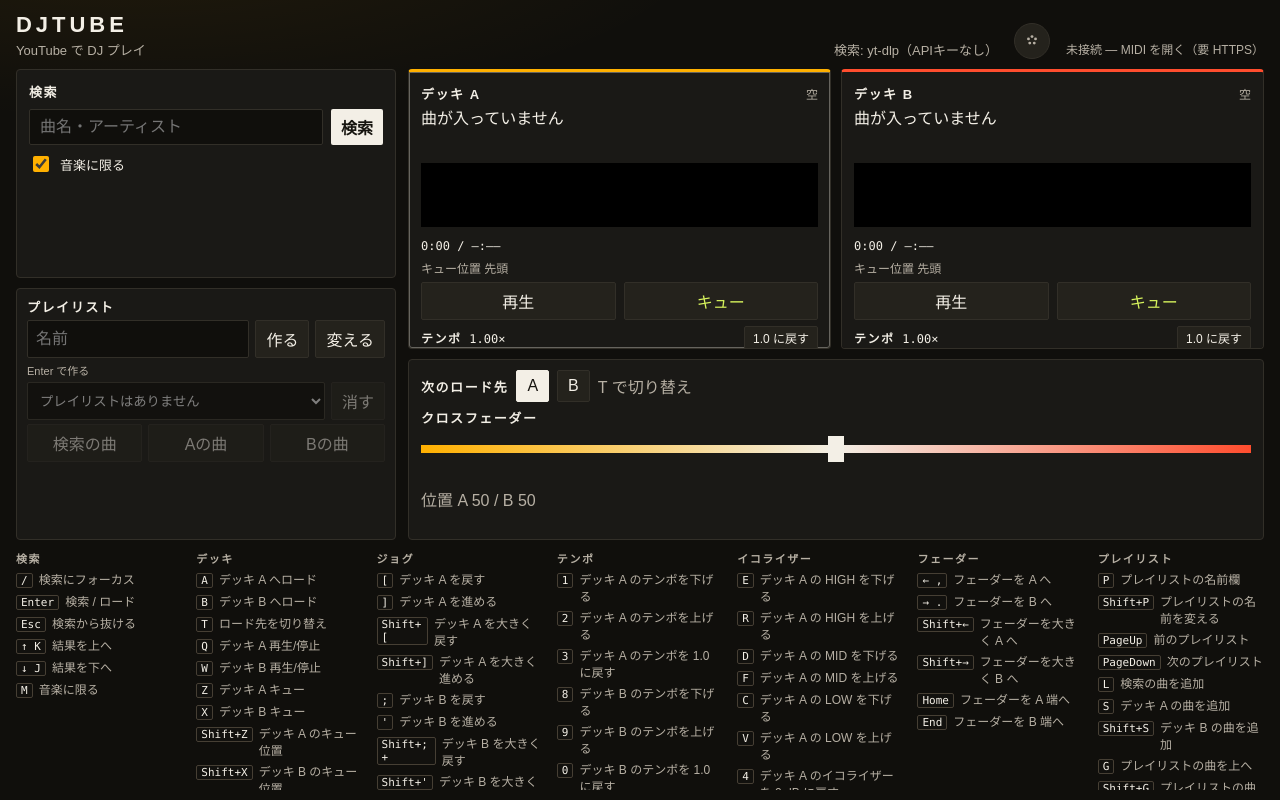
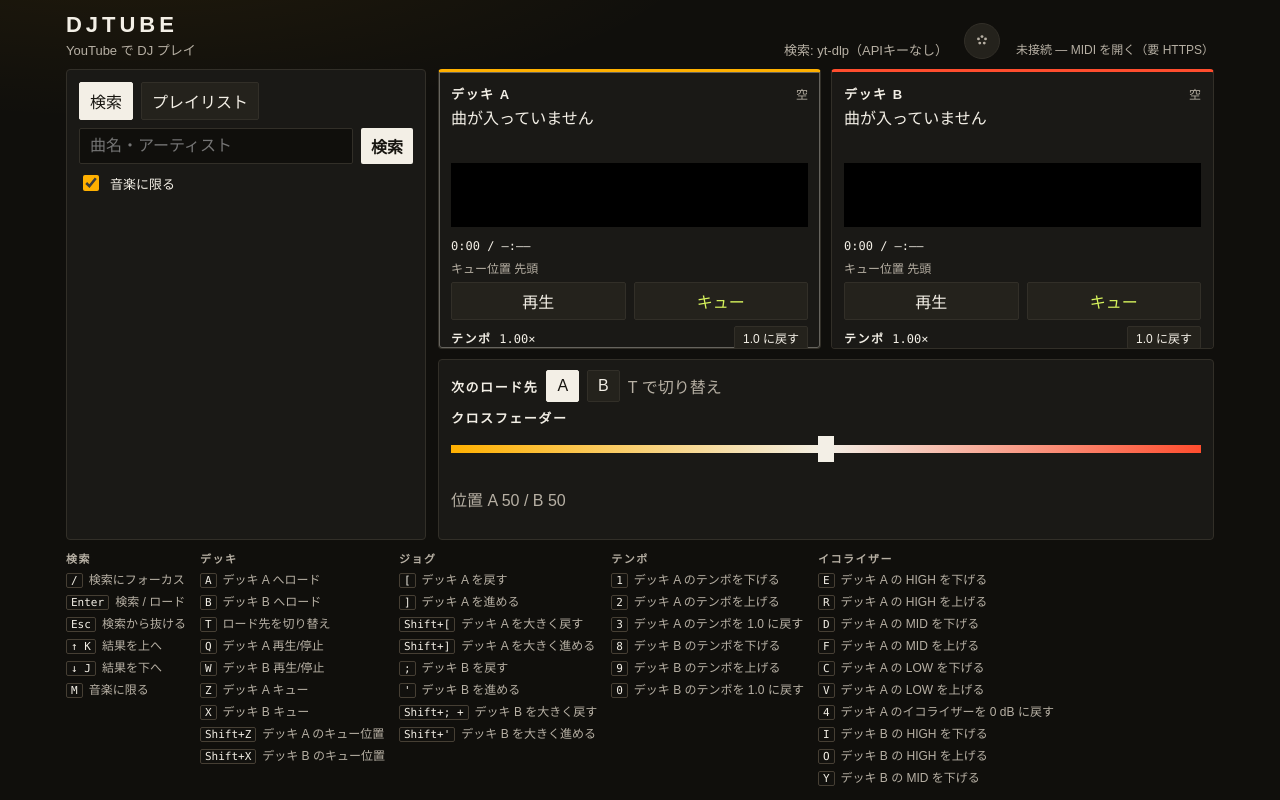
Before and after one commit to cympfh/djtube, a FastAPI app: page / in a window 1280 px wide. Run offline with FastAPI, Linux system fonts and the light colour scheme; data that the repository does not hold is empty.

Commit message:
検索とプレイリストをタブで切り替える
* 検索とプレイリストをタブで切り替える

左の列はプレイリストを足す前の幅と余白に戻し、プレイリストは同じ枠のタブに置く。検索結果から作ってあるプレイリストへ足し、曲の削除だけを画面の操作にする。

Co-authored-by: /c/ympfh <cympfh@users.noreply.github.com>

* プレイリストの操作をパネルの内側に置く

名前欄、変える、削除が枠の端に寄らないよう、検索とデッキと同じ 12px の内側余白をプレイリストのタブに足す。

Co-authored-by: /c/ympfh <cympfh@users.noreply.github.com>

* プレイリストの左右を検索欄に揃える

外側のパネル余白だけで足りるので、プレイリストのタブに足していた内側の余白を外す。

Co-authored-by: /c/ympfh <cympfh@users.noreply.github.com>

---------

Co-authored-by: Cursor Agent <cursoragent@cursor.com>
Co-authored-by: /c/ympfh <cympfh@users.noreply.github.com>

```diff
--- a/djtube/static/app.css
+++ b/djtube/static/app.css
@@ -52,7 +52,7 @@ button:hover { border-color: #5c564b; }
 
 .app {
   height: 100dvh;
-  max-width: 1280px;
+  max-width: 1180px;
   margin: 0 auto;
   padding: 12px 16px 10px;
   display: grid;
@@ -115,16 +115,14 @@ button:hover { border-color: #5c564b; }
 .stage {
   min-height: 0;
   display: grid;
-  grid-template-columns: minmax(280px, 380px) minmax(0, 1fr);
+  grid-template-columns: minmax(280px, 360px) minmax(0, 1fr);
   gap: 12px;
 }
 
 .library {
   min-height: 0;
-  overflow: auto;
   display: flex;
   flex-direction: column;
-  gap: 10px;
 }
 
 .panel, .deck, .fader-panel {
@@ -133,21 +131,34 @@ button:hover { border-color: #5c564b; }
   border-radius: 4px;
 }
 
-.search-panel, .playlist-panel {
+.search-panel {
   min-height: 0;
+  flex: 1;
   display: flex;
   flex-direction: column;
   padding: 12px;
   gap: 8px;
 }
 
-.search-panel { flex: 0.9 1 0; }
-.playlist-panel { flex: 1.15 1 0; gap: 4px; padding: 8px 10px; }
+.library-tabs { display: flex; gap: 8px; }
 
-.playlist-panel #playlist-name,
-.playlist-panel #playlist-select { padding: 4px 8px; }
+.library-tabs button[aria-selected="true"] {
+  background: var(--text);
+  color: #16140f;
+  border-color: var(--text);
+}
 
-#playlist-name-note { font-size: 11px; }
+.library-page {
+  min-height: 0;
+  flex: 1;
+  display: flex;
+  flex-direction: column;
+  gap: 8px;
+}
+
+.library-page[hidden] { display: none; }
+
+#playlist-rename { align-self: flex-start; }
 
 .panel-head h1, .deck-head h2, .fader-label, .target-label {
   margin: 0;
@@ -158,7 +169,7 @@ button:hover { border-color: #5c564b; }
 
 .search-row { display: flex; gap: 8px; }
 
-#search-input, #playlist-name, #playlist-select {
+#search-input, #playlist-name, #playlist-select, .playlist-add-select {
   flex: 1;
   min-width: 0;
   background: #100f0c;
@@ -167,15 +178,9 @@ button:hover { border-color: #5c564b; }
   padding: 8px 10px;
 }
 
-.playlist-name-row, .playlist-pick-row, .playlist-add-row {
-  display: flex;
-  gap: 6px;
-  flex-wrap: wrap;
-}
+#playlist-select, .playlist-add-select { flex: none; width: 100%; }
 
-.playlist-add-row button { flex: 1; }
-
-#playlist-name-note { margin: 0; }
+.playlist-add-select { grid-column: 1 / -1; }
 
 button:disabled { opacity: 0.45; cursor: default; }
 
@@ -198,7 +203,7 @@ button:disabled { opacity: 0.45; cursor: default; }
 
 .status:empty { display: none; }
 
-.results, .playlist-tracks {
+.results {
   position: relative;
   list-style: none;
   margin: 0;
@@ -213,25 +218,9 @@ button:disabled { opacity: 0.45; cursor: default; }
   scrollbar-color: #8a8174 #14130f;
 }
 
-.results::-webkit-scrollbar, .playlist-tracks::-webkit-scrollbar { width: 10px; }
-.results::-webkit-scrollbar-track, .playlist-tracks::-webkit-scrollbar-track { background: #14130f; }
-.results::-webkit-scrollbar-thumb, .playlist-tracks::-webkit-scrollbar-thumb { background: #8a8174; border: 2px solid #14130f; }
-
-.playlist-tracks li {
-  display: grid;
-  grid-template-columns: 52px minmax(0, 1fr);
-  gap: 8px;
-  align-items: center;
-  padding: 4px;
-  border: 1px solid transparent;
-  background: #14130f;
-}
-
-.playlist-tracks li.is-selected { border-color: var(--a); }
-
-.playlist-track-actions { display: flex; flex-wrap: wrap; gap: 4px; margin-top: 2px; }
-
-.playlist-track-actions button { padding: 3px 7px; font-size: 12px; }
+.results::-webkit-scrollbar { width: 10px; }
+.results::-webkit-scrollbar-track { background: #14130f; }
+.results::-webkit-scrollbar-thumb { background: #8a8174; border: 2px solid #14130f; }
 
 .results li {
   display: grid;
@@ -274,7 +263,6 @@ button:disabled { opacity: 0.45; cursor: default; }
 
 .mixer {
   min-height: 0;
-  overflow: auto;
   display: grid;
   grid-template-rows: minmax(0, 1fr) auto;
   gap: 10px;
@@ -282,7 +270,6 @@ button:disabled { opacity: 0.45; cursor: default; }
 
 .deck-row {
   min-height: 0;
-  overflow: auto;
   display: grid;
   grid-template-columns: 1fr 1fr;
   gap: 10px;
@@ -497,14 +484,19 @@ input[type="range"]::-moz-range-thumb {
   overflow: auto;
   display: grid;
   gap: 6px;
-  align-content: start;
 }
 
 .legend {
-  display: grid;
-  grid-template-columns: repeat(auto-fit, minmax(132px, 1fr));
+  display: flex;
+  flex-wrap: wrap;
   gap: 8px 14px;
 }
+
+.legend > section { max-width: 100%; }
+
+.legend ul { list-style: none; margin: 0; padding: 0; display: flex; flex-direction: column; align-items: flex-start; gap: 4px; }
+
+.legend li { font-size: 12px; color: var(--muted); display: flex; gap: 6px; align-items: baseline; white-space: nowrap; }
 
 .legend h2 {
   margin: 0 0 4px;
@@ -513,9 +505,6 @@ input[type="range"]::-moz-range-thumb {
   color: var(--muted);
 }
 
-.legend ul { list-style: none; margin: 0; padding: 0; display: flex; flex-wrap: wrap; gap: 4px 10px; }
-
-.legend li { font-size: 12px; color: var(--muted); display: flex; gap: 6px; align-items: baseline; min-width: 0; }
 
 kbd {
   font-family: ui-monospace, "SFMono-Regular", Menlo, Consolas, monospace;
@@ -525,7 +514,6 @@ kbd {
   background: #12110e;
   padding: 0 4px;
   border-radius: 2px;
-  white-space: normal;
 }
 
 .deck.is-error .deck-status, .status.is-error { color: var(--danger); }
@@ -536,11 +524,12 @@ kbd {
 
 @media (max-width: 980px) {
   .app { height: auto; min-height: 100dvh; grid-template-rows: auto auto auto; }
-  .stage, .deck-row, .legend, .top, .library { display: flex; flex-direction: column; }
-  .library, .mixer, .deck-row { overflow: visible; }
-  .search-panel, .playlist-panel { flex: none; }
+  .legend-wrap { overflow: visible; }
+  .stage, .deck-row, .legend, .top { display: flex; flex-direction: column; }
   .health { margin-left: 0; }
-  .results, .playlist-tracks { max-height: 280px; flex: none; }
+  .results { max-height: 280px; }
+  .legend li { white-space: normal; flex-wrap: wrap; }
+  .legend li span, .legend kbd { white-space: nowrap; }
   .player-frame {
     flex: none;
     width: 100%;
--- a/djtube/static/app.js
+++ b/djtube/static/app.js
@@ -77,7 +77,10 @@ const actions = createActions({
   scheduleRender,
   queryValue: () => searchInput.value,
   isSearchFocused: () => document.activeElement === searchInput,
-  focusSearchElement: () => searchInput.focus(),
+  focusSearchElement: () => {
+    showLibrary("search");
+    searchInput.focus();
+  },
   blurSearchElement: () => searchInput.blur(),
   fetchSearch,
   fetchPlaylists: () => fetchJson("/api/playlists"),
@@ -95,6 +98,7 @@ const actions = createActions({
     playlistName.value = value;
   },
   focusPlaylistNameElement: () => {
+    showLibrary("playlist");
     playlistName.focus();
     playlistName.select();
   },
@@ -140,8 +144,26 @@ function renderLegend() {
   }
 }
 
+let resultPicker = null;
+let resultAddMessage = "";
+
+function resultsSignature() {
+  return JSON.stringify({
+    results: state.results,
+    selected: state.selected,
+    playlists: state.playlists.map((item) => `${item.id}\t${item.name}`),
+    picker: resultPicker,
+    note: resultAddMessage,
+  });
+}
+
+let renderedResults = "";
+
 function renderResults() {
   const list = document.getElementById("results");
+  const signature = resultsSignature();
+  if (signature === renderedResults) return;
+  renderedResults = signature;
   list.replaceChildren();
   state.results.forEach((track, index) => {
     const li = document.createElement("li");
@@ -186,12 +208,60 @@ function renderResults() {
       });
       buttons.append(button);
     }
+    const add = document.createElement("button");
+    add.type = "button";
+    add.textContent = "プレイリスト追加";
+    add.addEventListener("click", (event) => {
+      event.stopPropagation();
+      state.selected = index;
+      if (!state.playlists.length) {
+        resultPicker = null;
+        resultAddMessage = "プレイリストがありません";
+        renderAddNote();
+        renderResults();
+        return;
+      }
+      resultAddMessage = "";
+      resultPicker = index;
+      renderAddNote();
+      renderResults();
+      list.querySelector(".playlist-add-select")?.focus();
+    });
+    buttons.append(add);
 
     li.addEventListener("click", () => {
       state.selected = index;
       renderResults();
     });
     li.append(text, buttons);
+    if (resultPicker === index) {
+      const select = document.createElement("select");
+      select.className = "playlist-add-select";
+      select.setAttribute("aria-label", "追加するプレイリスト");
+      const blank = document.createElement("option");
+      blank.value = "";
+      blank.textContent = "プレイリストを選ぶ";
+      select.append(blank);
+      for (const playlist of state.playlists) {
+        const option = document.createElement("option");
+        option.value = playlist.id;
+        option.textContent = playlist.name;
+        select.append(option);
+      }
+      select.addEventListener("click", (event) => event.stopPropagation());
+      select.addEventListener("change", () => {
+        const playlistId = select.value;
+        if (!playlistId) return;
+        resultPicker = null;
+        const pending = actions.addTrackToPlaylist(playlistId, track);
+        Promise.resolve(pending).then(() => {
+          if (state.playlistError) resultAddMessage = state.playlistError;
+          renderAddNote();
+          renderResults();
+        });
+      });
+      li.append(select);
+    }
     list.append(li);
   });
   const selected = list.children[state.selected];
@@ -350,10 +420,6 @@ function renderPlaylists() {
   const busy = state.playlistBusy;
   document.getElementById("playlist-create").disabled = busy;
   document.getElementById("playlist-rename").disabled = busy;
-  document.getElementById("playlist-delete").disabled = busy || !state.playlistId;
-  document.getElementById("playlist-add-search").disabled = busy || !state.playlistId;
-  document.getElementById("playlist-add-a").disabled = busy || !state.playlistId;
-  document.getElementById("playlist-add-b").disabled = busy || !state.playlistId;
 
   const playlist = state.playlists.find((item) => item.id === state.playlistId) || null;
   const tracks = playlist?.tracks || [];
@@ -387,33 +453,24 @@ function renderPlaylists() {
     meta.className = "result-meta";
     const bits = [track.channel, track.duration ? formatTime(track.duration) : ""].filter(Boolean);
     meta.textContent = bits.join(" · ");
+    text.append(title, meta);
+    const remove = document.createElement("button");
+    remove.type = "button";
+    remove.textContent = "削除";
+    remove.disabled = busy;
+    remove.addEventListener("click", (event) => {
+      event.stopPropagation();
+      state.playlistIndex = index;
+      actions.removePlaylistTrack();
+    });
     const buttons = document.createElement("div");
-    buttons.className = "playlist-track-actions";
-    const actionsForTrack = [
-      ["Aへ", () => actions.loadPlaylistTrack("A")],
-      ["Bへ", () => actions.loadPlaylistTrack("B")],
-      ["上", () => actions.movePlaylistTrack(-1)],
-      ["下", () => actions.movePlaylistTrack(1)],
-      ["外す", () => actions.removePlaylistTrack()],
-    ];
-    for (const [label, run] of actionsForTrack) {
-      const button = document.createElement("button");
-      button.type = "button";
-      button.textContent = label;
-      button.disabled = busy;
-      button.addEventListener("click", (event) => {
-        event.stopPropagation();
-        state.playlistIndex = index;
-        run();
-      });
-      buttons.append(button);
-    }
-    text.append(title, meta, buttons);
+    buttons.className = "result-actions";
+    buttons.append(remove);
     li.addEventListener("click", () => {
       state.playlistIndex = index;
       renderPlaylists();
     });
-    li.append(text);
+    li.append(text, buttons);
     list.append(li);
   });
   const selected = list.children[state.playlistIndex];
@@ -428,8 +485,25 @@ function renderPlaylists() {
   }
 }
 
+function renderAddNote() {
+  const note = document.getElementById("playlist-add-note");
+  note.textContent = resultAddMessage;
+  note.classList.toggle("is-error", !!resultAddMessage);
+}
+
+function showLibrary(name) {
+  const search = name !== "playlist";
+  document.getElementById("search-panel").hidden = !search;
+  document.getElementById("playlist-panel").hidden = search;
+  document.getElementById("tab-search").setAttribute("aria-selected", search ? "true" : "false");
+  document.getElementById("tab-playlist").setAttribute("aria-selected", search ? "false" : "true");
+  if (search && document.activeElement === playlistName) playlistName.blur();
+  if (!search && document.activeElement === searchInput) searchInput.blur();
+}
+
 function render() {
   renderSearchStatus();
+  renderAddNote();
   renderResults();
   renderPlaylists();
   renderDeck("A");
@@ -444,12 +518,10 @@ function render() {
 renderLegend();
 
 document.getElementById("search-button").addEventListener("click", () => actions.submitSearch());
+document.getElementById("tab-search").addEventListener("click", () => showLibrary("search"));
+document.getElementById("tab-playlist").addEventListener("click", () => showLibrary("playlist"));
 document.getElementById("playlist-create").addEventListener("click", () => actions.createPlaylist());
 document.getElementById("playlist-rename").addEventListener("click", () => actions.renamePlaylist());
-document.getElementById("playlist-delete").addEventListener("click", () => actions.deletePlaylist());
-document.getElementById("playlist-add-search").addEventListener("click", () => actions.addSearchHit());
-document.getElementById("playlist-add-a").addEventListener("click", () => actions.addDeckTrack("A"));
-document.getElementById("playlist-add-b").addEventListener("click", () => actions.addDeckTrack("B"));
 document.getElementById("playlist-select").addEventListener("change", (event) => {
   actions.selectPlaylist(event.target.value);
 });
--- a/djtube/static/playlists.js
+++ b/djtube/static/playlists.js
@@ -210,8 +210,10 @@ export function createPlaylistActions({ deps, state, scheduleRender, loadTrack }
     scheduleRender();
   }
 
-  function addTrack(track) {
-    const playlist = currentPlaylist();
+  function addTrack(track, playlistId) {
+    const playlist = playlistId
+      ? state.playlists.find((item) => item.id === playlistId) || null
+      : currentPlaylist();
     if (!playlist) {
       fail("プレイリストを作ってください");
       return;
@@ -233,6 +235,10 @@ export function createPlaylistActions({ deps, state, scheduleRender, loadTrack }
 
   function addSearchHit() {
     return addTrack(state.results[state.selected]);
+  }
+
+  function addTrackToPlaylist(playlistId, track) {
+    return addTrack(track, playlistId);
   }
 
   function deckTrack(deck) {
@@ -305,6 +311,7 @@ export function createPlaylistActions({ deps, state, scheduleRender, loadTrack }
     cyclePlaylist,
     movePlaylistSelection,
     addSearchHit,
+    addTrackToPlaylist,
     addDeckTrack,
     removePlaylistTrack,
     movePlaylistTrack,
--- a/djtube/templates/index.html
+++ b/djtube/templates/index.html
@@ -31,10 +31,12 @@
 
       <main class="stage">
         <div class="library">
-        <section class="panel search-panel" aria-label="検索">
-          <div class="panel-head">
-            <h1>検索</h1>
+        <section class="panel search-panel" aria-label="検索とプレイリスト">
+          <div class="panel-head library-tabs" role="tablist" aria-label="検索とプレイリスト">
+            <button type="button" id="tab-search" role="tab" aria-selected="true" aria-controls="search-panel">検索</button>
+            <button type="button" id="tab-playlist" role="tab" aria-selected="false" aria-controls="playlist-panel">プレイリスト</button>
           </div>
+          <div id="search-panel" class="library-page" role="tabpanel" aria-labelledby="tab-search">
             <div class="search-row">
               <label class="sr-only" for="search-input">曲名やアーティスト</label>
               <input id="search-input" type="search" placeholder="曲名・アーティスト" autocomplete="off" spellcheck="false" enterkeyhint="search" />
@@ -45,32 +47,22 @@
               音楽に限る
             </label>
             <p class="status" id="search-status" role="status"></p>
+            <p class="status" id="playlist-add-note" role="status"></p>
             <ol id="results" class="results" role="listbox" aria-label="検索結果"></ol>
-        </section>
-
-        <section class="panel playlist-panel" aria-label="プレイリスト">
-          <div class="panel-head">
-            <h1>プレイリスト</h1>
           </div>
-          <div class="playlist-name-row">
+          <div id="playlist-panel" class="library-page" role="tabpanel" aria-labelledby="tab-playlist" hidden>
+            <div class="search-row">
               <label class="sr-only" for="playlist-name">プレイリストの名前</label>
               <input id="playlist-name" type="text" placeholder="名前" maxlength="80" autocomplete="off" spellcheck="false" />
               <button type="button" id="playlist-create">作る</button>
+            </div>
+            <p class="status" id="playlist-name-note">Enter で作る</p>
             <button type="button" id="playlist-rename">変える</button>
-          </div>
-          <p class="target-note" id="playlist-name-note">Enter で作る</p>
-          <div class="playlist-pick-row">
             <label class="sr-only" for="playlist-select">プレイリストを選ぶ</label>
             <select id="playlist-select"></select>
-            <button type="button" id="playlist-delete">消す</button>
+            <p class="status" id="playlist-status" role="status"></p>
+            <ol id="playlist-tracks" class="results" role="listbox" aria-label="プレイリストの曲"></ol>
           </div>
-          <div class="playlist-add-row">
-            <button type="button" id="playlist-add-search" aria-keyshortcuts="l">検索の曲</button>
-            <button type="button" id="playlist-add-a" aria-keyshortcuts="s">Aの曲</button>
-            <button type="button" id="playlist-add-b" aria-keyshortcuts="Shift+S">Bの曲</button>
-          </div>
-          <p class="status" id="playlist-status" role="status"></p>
-          <ol id="playlist-tracks" class="playlist-tracks" role="listbox" aria-label="プレイリストの曲"></ol>
         </section>
         </div>
 
```
Also changed, not shown: tests/client/player.test.mjs (+10 -0 lines), tests/test_app.py (+6 -0 lines), README.md. Lines whose indentation alone changed are shown as unchanged.
